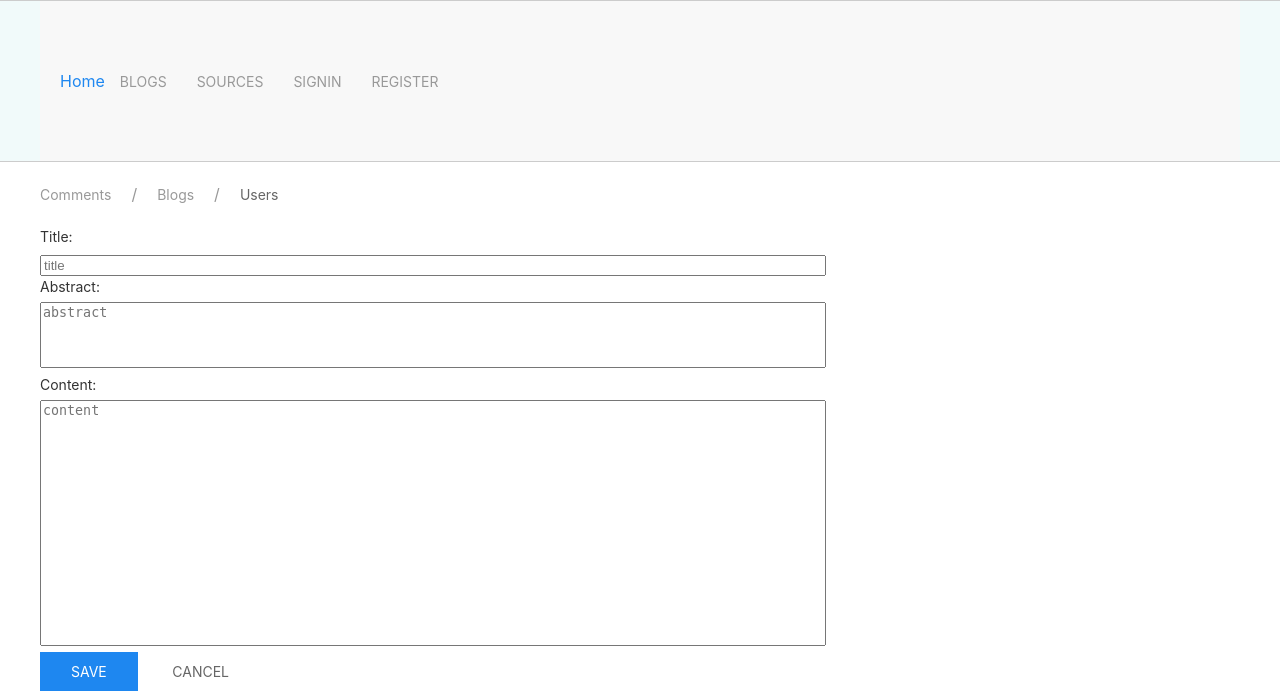
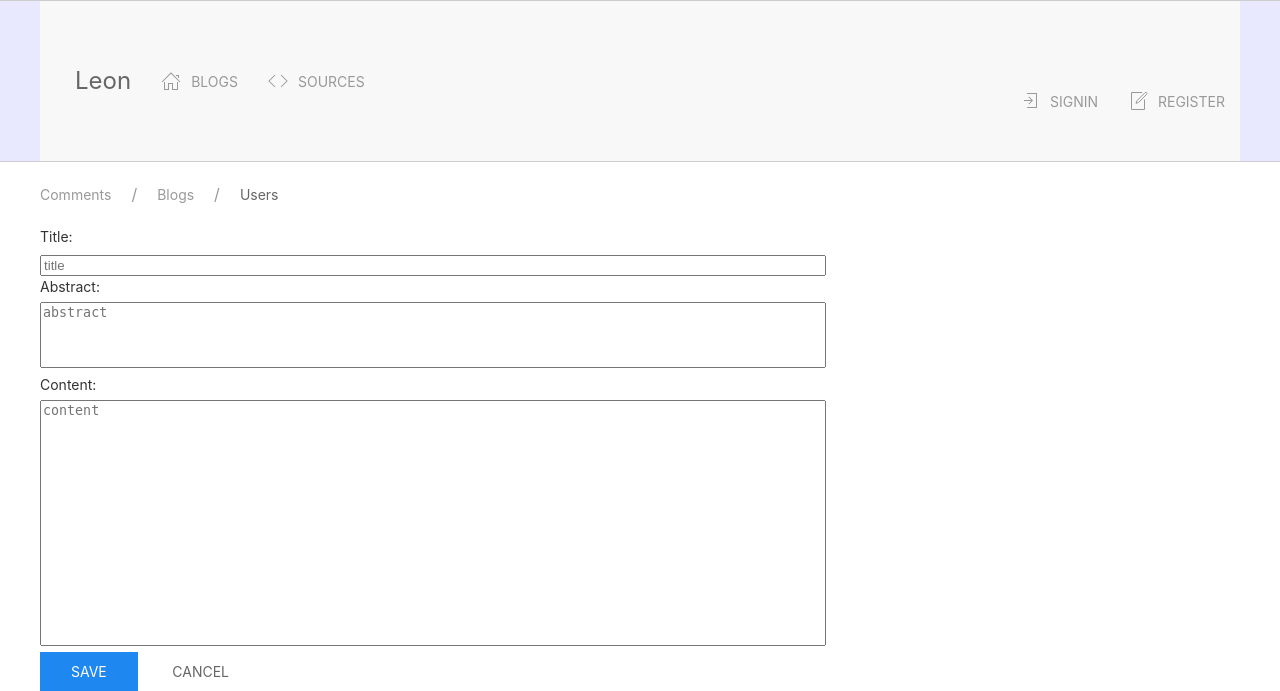
Before and after one commit to Nicktld/Web_v2, a Python web app: template www/templates/manage_blog_edit.html in a window 1280 px wide. Shown: the top 691 px of the page. Run offline with Jinja, Linux system fonts and the light colour scheme; the template is opened without the code that fills it, so the values that code supplies are empty; some libraries are stand-ins or nearby versions.

Commit message:
Template Base modified

```diff
--- a/www/templates/__base__.html
+++ b/www/templates/__base__.html
@@ -36,13 +36,14 @@
     <!-- jinja2 title -->
     <title>{% block title %} ? {% endblock %}| LeonBlog</title>
 
+    <script src="https://cdnjs.cloudflare.com/ajax/libs/uikit/3.0.3/js/uikit.min.js"></script>
+    <script src="https://cdnjs.cloudflare.com/ajax/libs/uikit/3.0.3/js/uikit-icons.min.js"></script>
+
     <link rel="icon" type="image/x-icon" href="/favicon.ico" />
     <link rel="stylesheet" href="/static/css/uikit.min.css" />
     <link rel="stylesheet" href="/static/css/awesome.css" />
     <script src="/static/js/jquery.min.js"></script>
-    <script src="/static/js/icons.min.js"></script>
     <script src="/static/js/sha1.min.js"></script>
-    <script src="/static/js/uikit.min.js"></script>
     <script src="/static/js/sticky.min.js"></script>
     <script src="/static/js/vue.min.js"></script>
     <script src="/static/js/awesome.js"></script>
@@ -53,36 +54,47 @@
 
 
 <body>
-    <div class="uk-margin uk-visible@m" style="background-color: #f1fafa; border-top:1px solid #ccc; border-bottom:1px solid #ccc;">
-    <div class="uk-container uk-container-center">
+    <div class="uk-margin uk-visible@m" style="background-color: #e8e8ff; border-top:1px solid #ccc; border-bottom:1px solid #ccc;">
+    <div class="uk-container uk-container-medium">
 
     <nav class="uk-navbar-container" uk-navbar>
         <div class="uk-navbar-left uk-margin-medium-top uk-margin-medium-bottom">
-            <a href="/" class="uk-navbar-brand uk-margin-left">Home</a>
+            <a href="/" class="uk-navbar-item uk-logo uk-margin-left">Leon</a>
             <ul class="uk-navbar-nav">
-                <li data-url="blogs"><a href="/"><i class="uk-icon-home"></i> Blogs</a></li>
-                <li><a target="_blank" href="https://github.com/Nicktld/web_v2"><i class="uk-icon-code"></i> Sources</a></li>
+                <li><a href="/">
+                    <span class="uk-margin-small-right" uk-icon="icon: home"></span>
+                    Blogs</a></li>
+                <li><a target="_blank" href="https://github.com/Nicktld/web_v2">
+                    <span class="uk-margin-small-right" uk-icon="icon: code"></span>
+                    Sources</a></li>
             </ul>
-            <div class="uk-navbar-flip">
+        </div>
+        <div class="uk-navbar-right uk-margin-medium-top uk-margin-meduim-bottom">
             <ul class="uk-navbar-nav">
             {% if __user__ %}
-                    <li class="uk-parent" data-uk-dropdown>
-                        <a href="#0"><i class="uk-icon-user"></i> {{ __user__.name }}</a>
-                        <div class="uk-dropdown uk-dropdown-navbar">
-                            <ul class="uk-nav uk-nav-navbar">
-                                <li><a href="/signout"><i class="uk-icon-sign-out"></i> Signout</a></li>
+                <li>
+                    <a href="#0"><span class="uk-margin-small-right" uk-icon="icon: user"></span>
+                        {{ __user__.name }}</a>
+                    <div class="uk-navbar-dropdown">
+                        <ul class="uk-nav uk-navbar-dropdown-nav">
+                            <li><a href="/signout">
+                                <span class="uk-margin-small-right" uk-icon="icon: sign-out"></span>
+                                Signout</a></li>
                             {% if __user__.admin %}
-                                    <li><a href="/manage/"><i class="uk-icon-cog"></i> Manage</a></li>
+                                <li><a href="/manage/">
+                                    <span class="uk-margin-small-right" uk-icon="icon: menu"></span>
+                                    Manage</a></li>
                             {% endif %}
                         </ul>
                     </div>
                 </li>
             {% else %}
-                    <li><a href="/signin"><i class="uk-icon-sign-in"></i> Signin</a></li>
-                    <li><a href="/register"><i class="uk-icon-edit"></i> Register</a></li>
+                <li><a href="/signin"><span class="uk-margin-small-right" uk-icon="icon: sign-in"></span>
+                    Signin</a></li>
+                <li><a href="/register"><span class="uk-margin-small-right" uk-icon="icon: file-edit"></span>
+                    Register</a></li>
             {% endif %}
             </ul>
-            </div>
         </div>
     </nav>
     </div>
```
Lines whose indentation alone changed are shown as unchanged.
